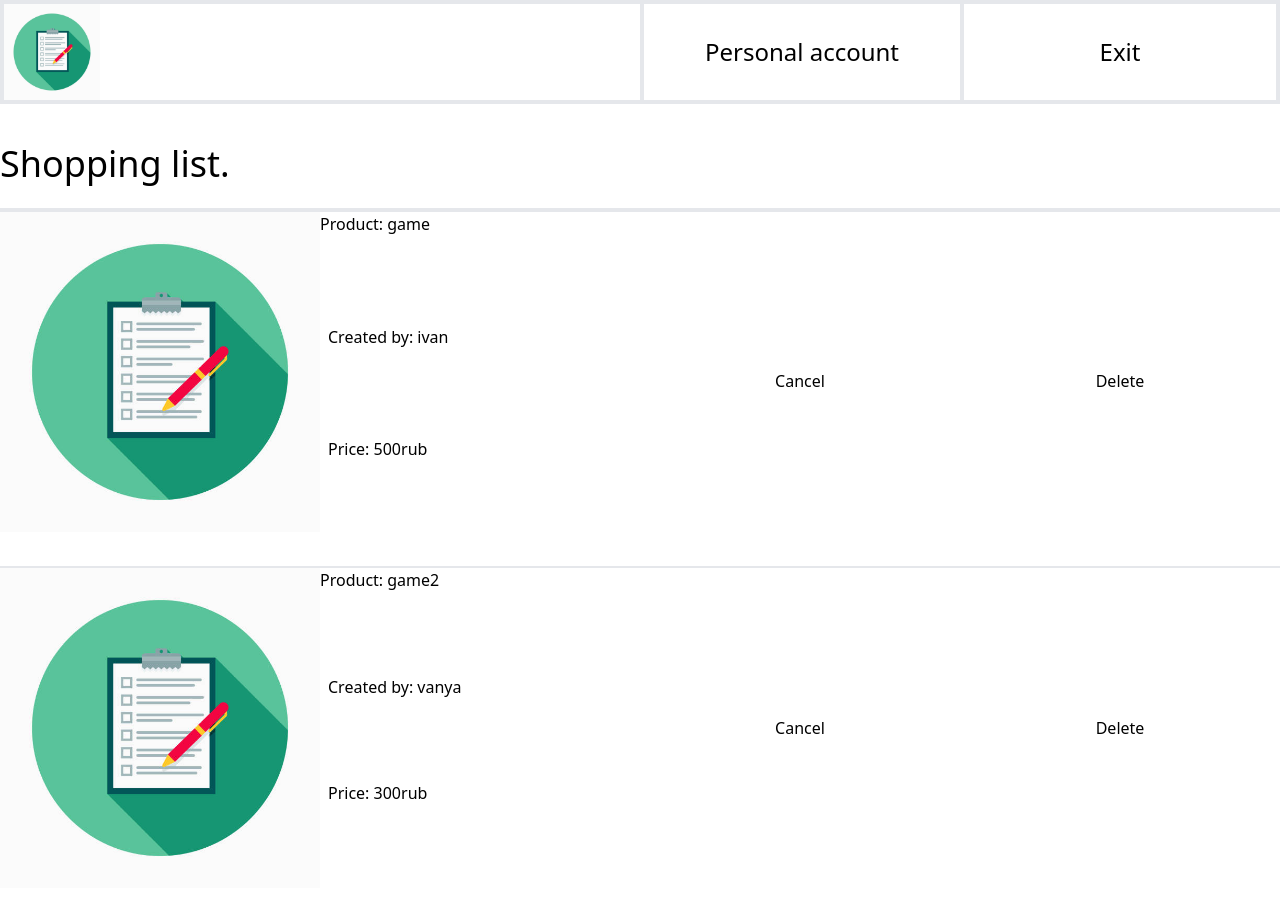
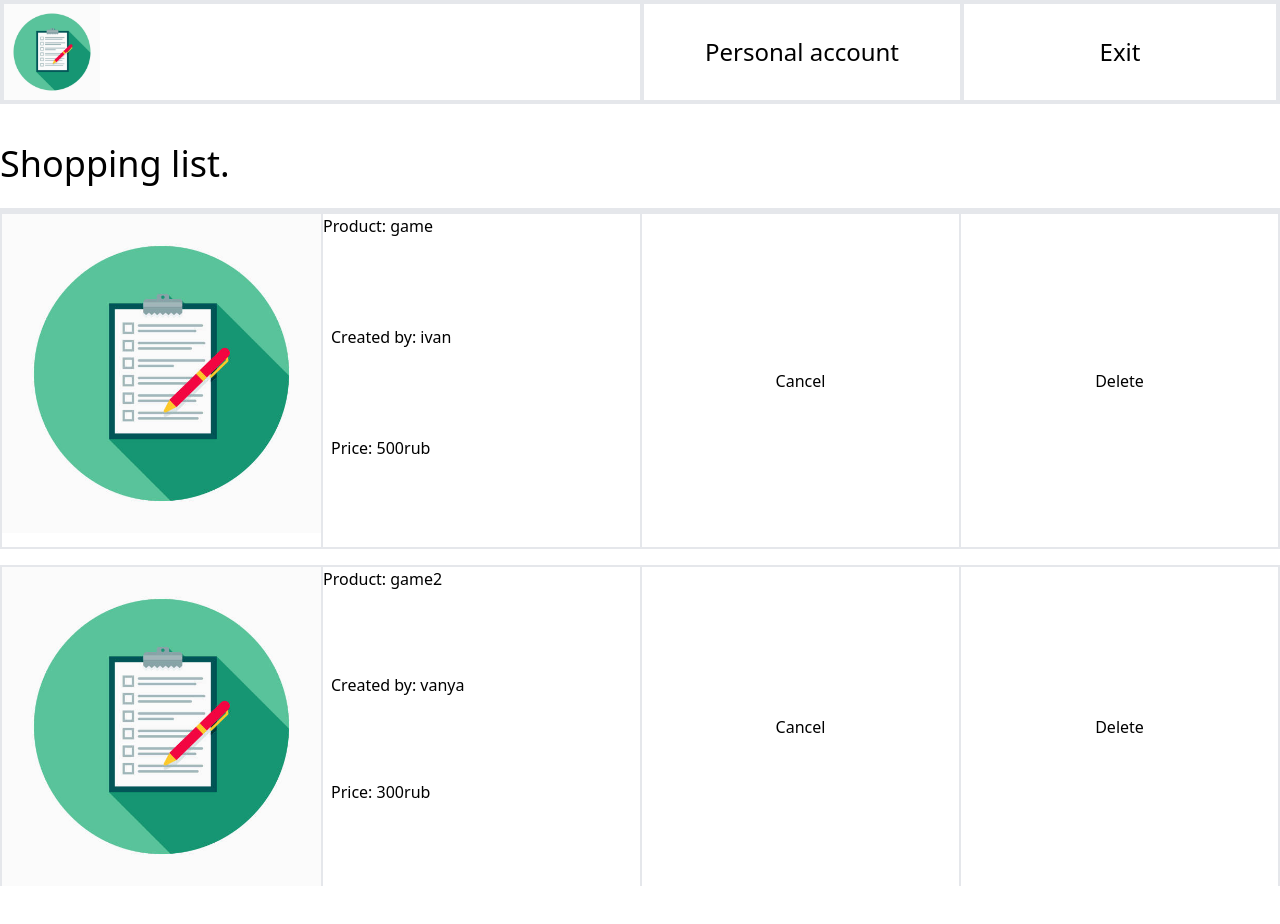
Before and after one commit to vorogurcov/Shopping_List, a website with bundled scripts: page frontend/pages/main_page.html in a window 1280 px wide. Shown: the top 924 px of the page. Built offline with nearby package versions, Linux system fonts and the light colour scheme.

Commit message:
Do products list container's slight style changes

```diff
--- a/frontend/pages/main_page_data/create_products_list.js
+++ b/frontend/pages/main_page_data/create_products_list.js
@@ -1,6 +1,6 @@
 const create_product_el = (product) =>{
     let product_el = document.createElement("div");
-    product_el.className = "grid grid-cols-4";
+    product_el.className = "grid grid-cols-4 divide-x-2 border-2";
 
     let product_picture = document.createElement("img");
     product_picture.src = product["product_image"];
```
Also changed, not shown: frontend/src/output.css.
